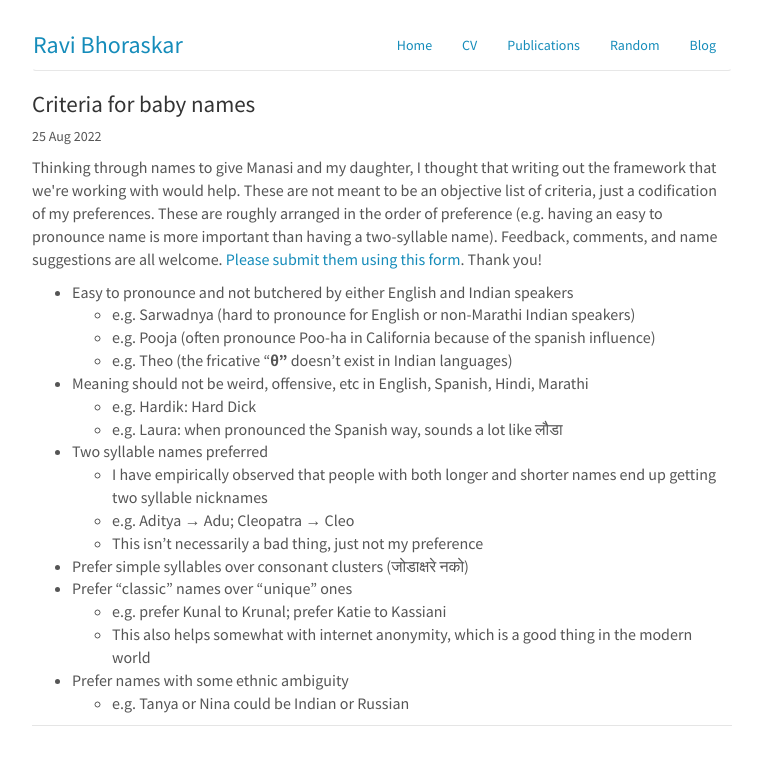
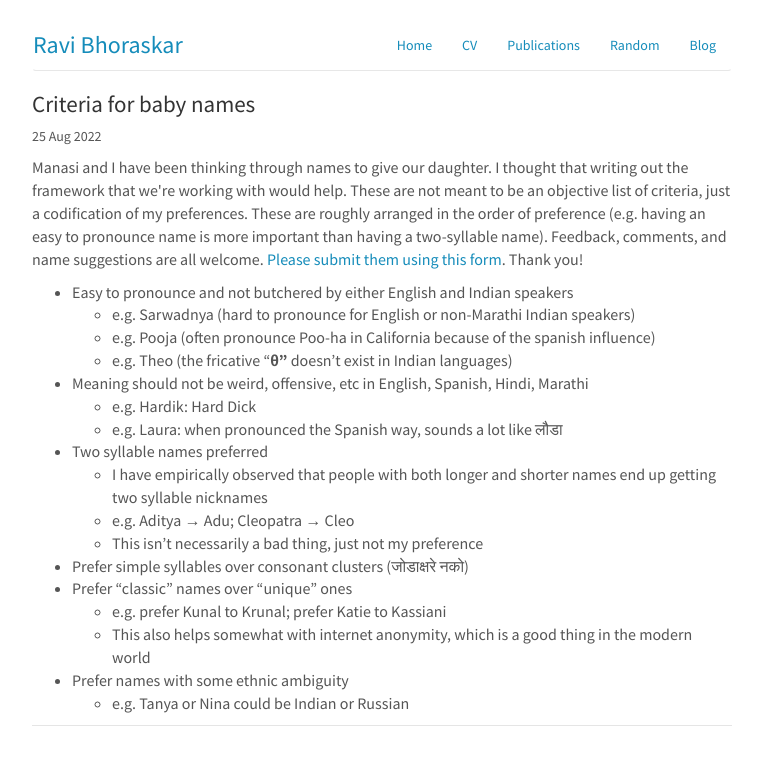
Before and after one commit to ravibhoraskar/ravibhoraskar.github.io, a Jekyll site: the page built from _posts/2022-08-25-criteria-for-baby-names.html, in a window 1280 px wide. Shown: the top 765 px of the page, without its empty margins (258-1019 px from the left). Built offline with Jekyll 4.4.1, drawn with Linux system fonts in a browser that asks for light colours.

Commit message:
Restructure a sentence

```diff
--- a/_posts/2022-08-25-criteria-for-baby-names.html
+++ b/_posts/2022-08-25-criteria-for-baby-names.html
@@ -23,7 +23,7 @@ author:
 permalink: "/2022/08/25/criteria-for-baby-names/"
 ---
 <p><!-- wp:paragraph --></p>
-<p>Thinking through names to give Manasi and my daughter, I thought that writing out the framework that we're working with would help. These are not meant to be an objective list of criteria, just a codification of my preferences. These are roughly arranged in the order of preference (e.g. having an easy to pronounce name is more important than having a two-syllable name). Feedback, comments, and name suggestions are all welcome. <a href="https://forms.gle/YT59sDZF2tQ4aDXg8">Please submit them using this form</a>. Thank you!</p>
+<p>Manasi and I have been thinking through names to give our daughter. I thought that writing out the framework that we're working with would help. These are not meant to be an objective list of criteria, just a codification of my preferences. These are roughly arranged in the order of preference (e.g. having an easy to pronounce name is more important than having a two-syllable name). Feedback, comments, and name suggestions are all welcome. <a href="https://forms.gle/YT59sDZF2tQ4aDXg8">Please submit them using this form</a>. Thank you!</p>
 <p><!-- /wp:paragraph --></p>
 <p><!-- wp:list --></p>
 <ul>
```
